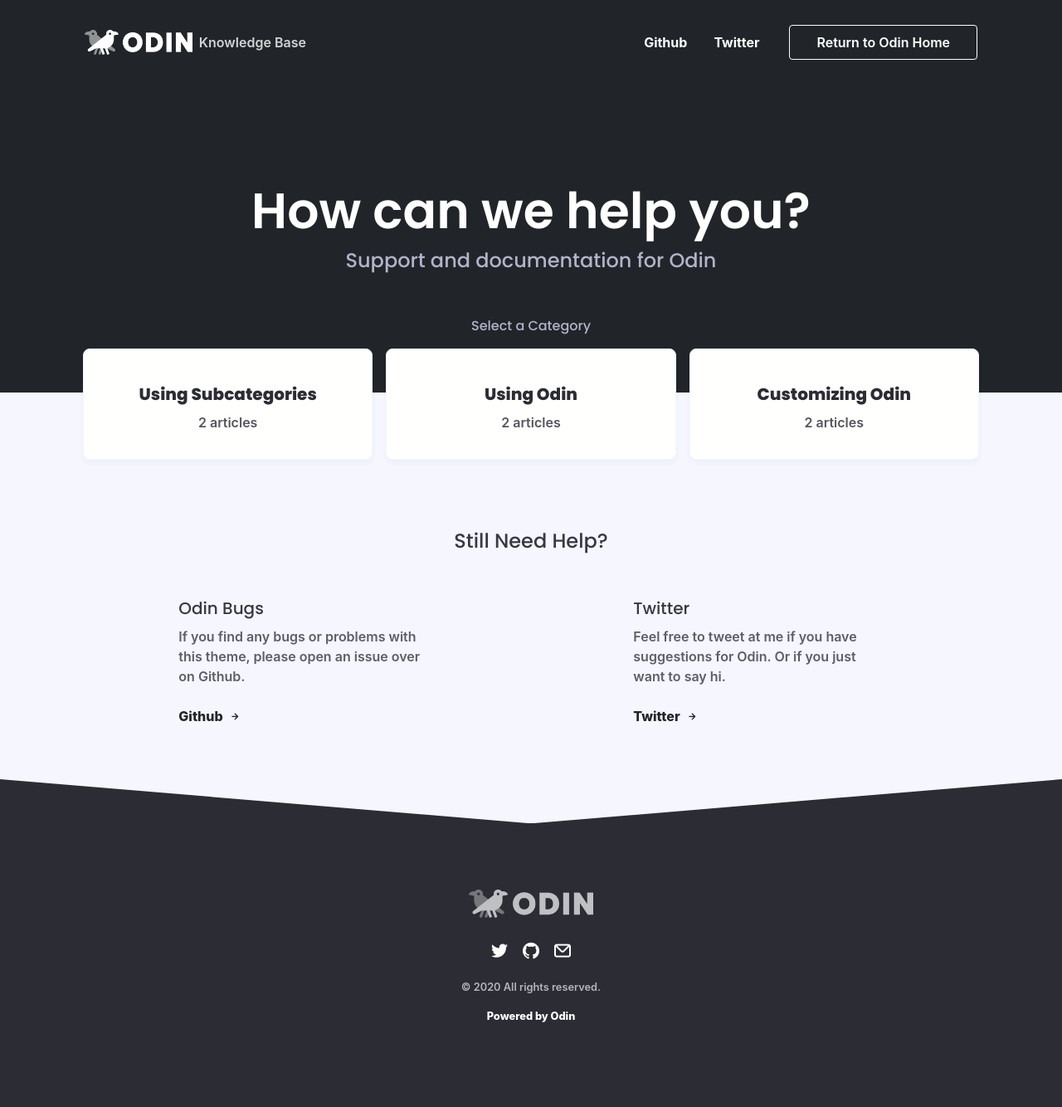
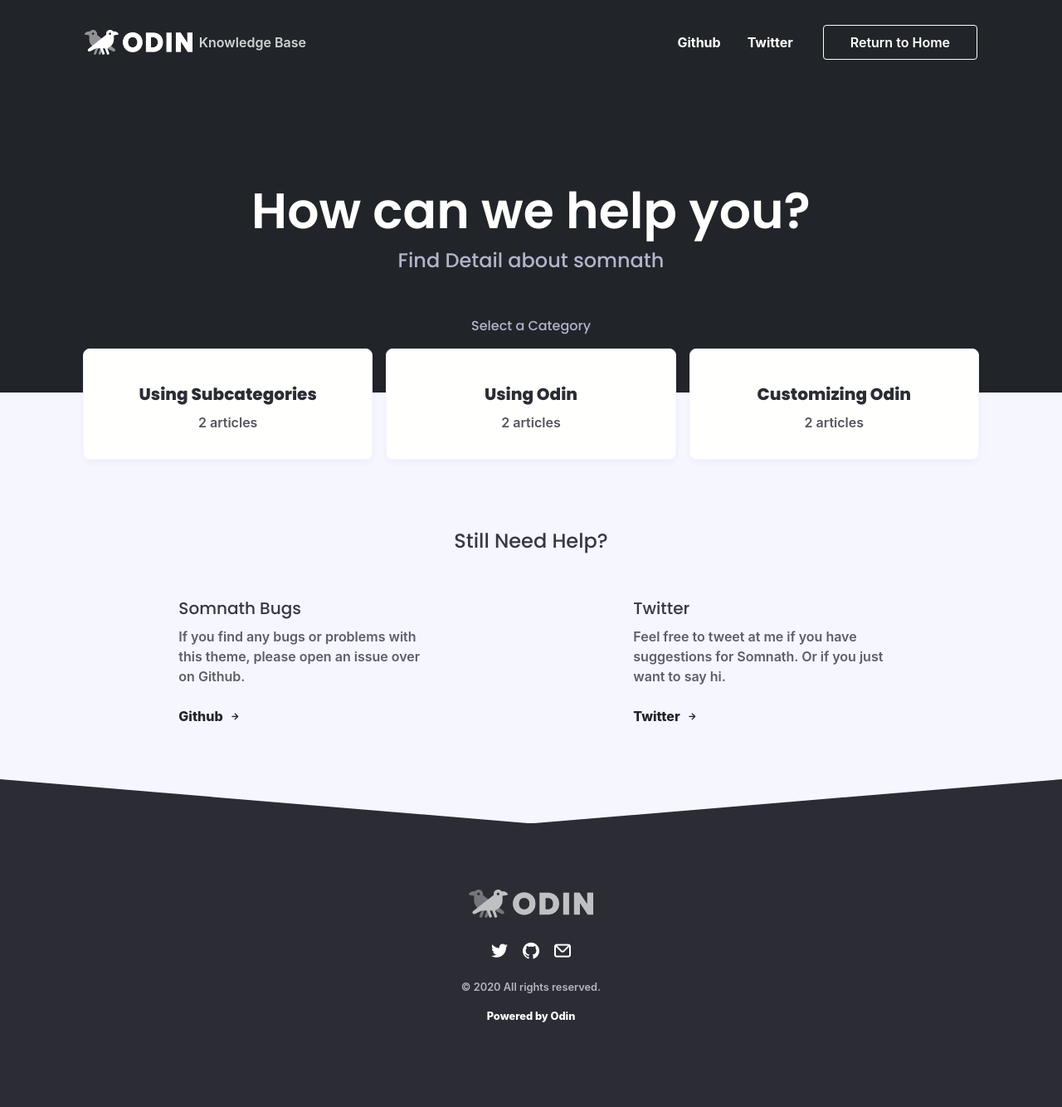
Before and after one commit to manojgohel/somnath, a Jekyll site: the page built from index.html, in a window 1280 px wide. Shown: the whole page at 83% size. Built offline with Jekyll 4.4.1, drawn with Linux system fonts in a browser that asks for light colours; nearby versions of some CDN libraries; some web fonts are replaced; comment, search, counter and statistics services are not loaded.

Commit message:
new theme

```diff
--- a/_config.yml
+++ b/_config.yml
@@ -18,9 +18,9 @@
 # You can create any custom variable you would like, and they will be accessible
 # in the templates via {{ site.myvariable }}.
 
-title: Odin - A Jekyll Knowledge Base Theme
-description: Odin is a simple to setup and use Jekyll theme for help desks and knowledge bases. Hosts for free on Github Pages!
-baseurl: /odin # the subpath of your site, e.g. /support
+title: Somnath - A District of Gujarat.
+description: Somnath is a simple to setup and use Jekyll theme for help desks and knowledge bases. Hosts for free on Github Pages!
+baseurl: / # the subpath of your site, e.g. /support
 url: https://teaguns.github.io # the base hostname AND PROTOCOL for your site, e.g. http://example.com
 permalink: /:categories/:title
 
@@ -28,24 +28,24 @@ content_type: Knowledge Base #Define whether this is a knowledge base, help cent
 use_authors: true #Set this to false to disable showing post authors
 
 brand_logo: logo.png
-brand_name: Odin
+brand_name: Somnath
 header: How can we help you?
-subheader: Support and documentation for Odin
+subheader: Find Detail about somnath
 
-meta_image: odin-meta.png
+meta_image: Somnath-meta.png
 
 # Social Links
-twitter_username: TheTeaGuns
+twitter_username: somnath
 facebook_page:
-github_username: TeaGuns
-email: m@credd.in
+github_username: somnath
+email: contact@somnath.xyz
 linkedin_page:
 instagram_username:
 
 
 # Navivation
 nav_item_one: Github
-nav_item_one_link: https://github.com/TeaGuns/odin
+nav_item_one_link: https://github.com/TeaGuns/Somnath
 
 nav_item_two: Twitter
 nav_item_two_link: https://twitter.com/TheTeaGuns
@@ -53,17 +53,17 @@ nav_item_two_link: https://twitter.com/TheTeaGuns
 nav_item_three: #
 nav_item_three_link: #
 
-nav_button: Return to Odin Home
-nav_button_link: https://teaguns.github.io/odin/
+nav_button: Return to Home
+nav_button_link: https://teaguns.github.io/Somnath/
 
 # More Help
-help_one_title: Odin Bugs
+help_one_title: Somnath Bugs
 help_one_content: If you find any bugs or problems with this theme, please open an issue over on Github.
 help_one_button: Github
-help_one_link: https://github.com/TeaGuns/odin/issues
+help_one_link: https://github.com/TeaGuns/Somnath/issues
 
 help_two_title: Twitter
-help_two_content: Feel free to tweet at me if you have suggestions for Odin. Or if you just want to say hi.
+help_two_content: Feel free to tweet at me if you have suggestions for Somnath. Or if you just want to say hi.
 help_two_button: Twitter
 help_two_link: https://twitter.com/theteaguns
 
```
